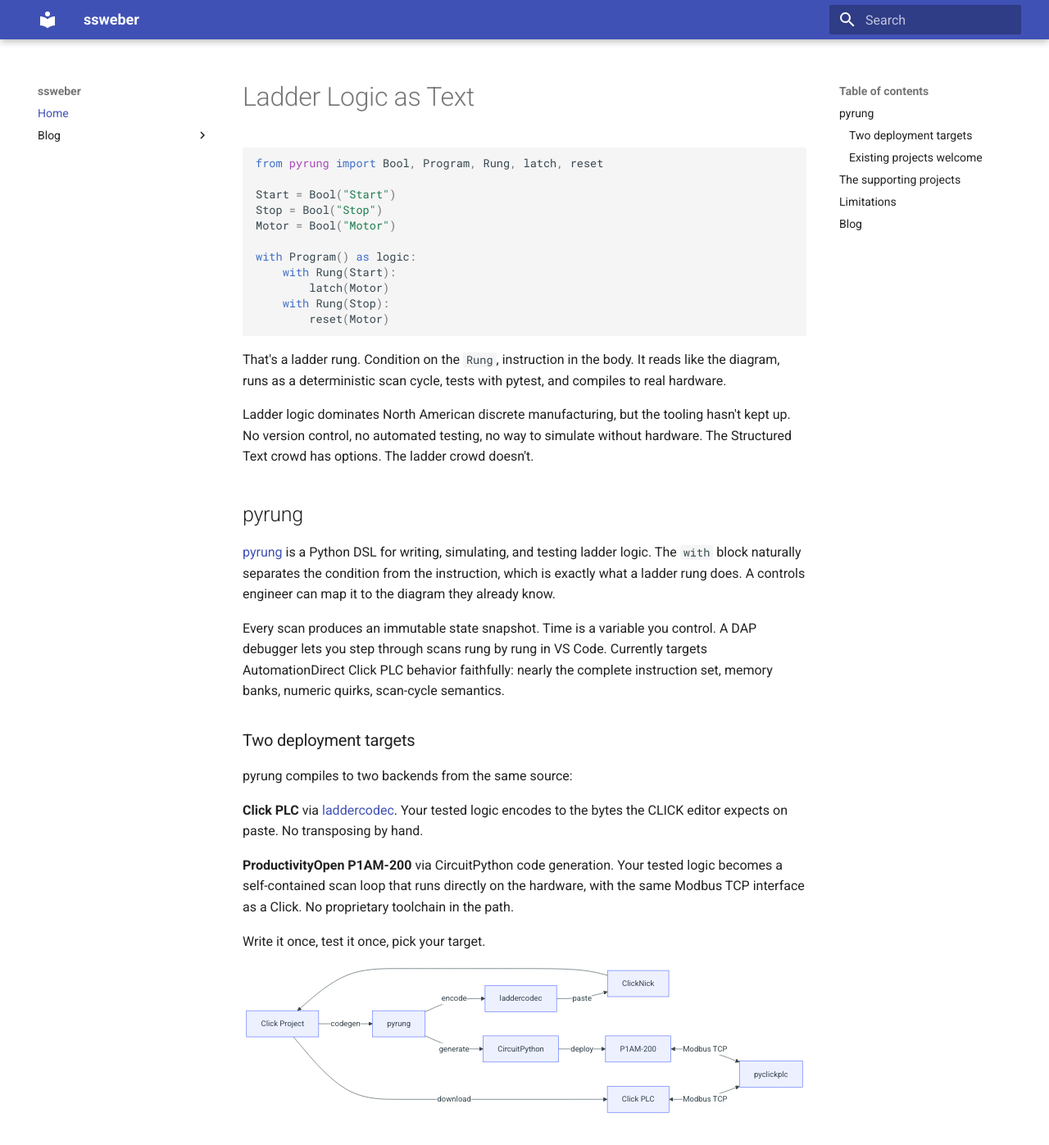
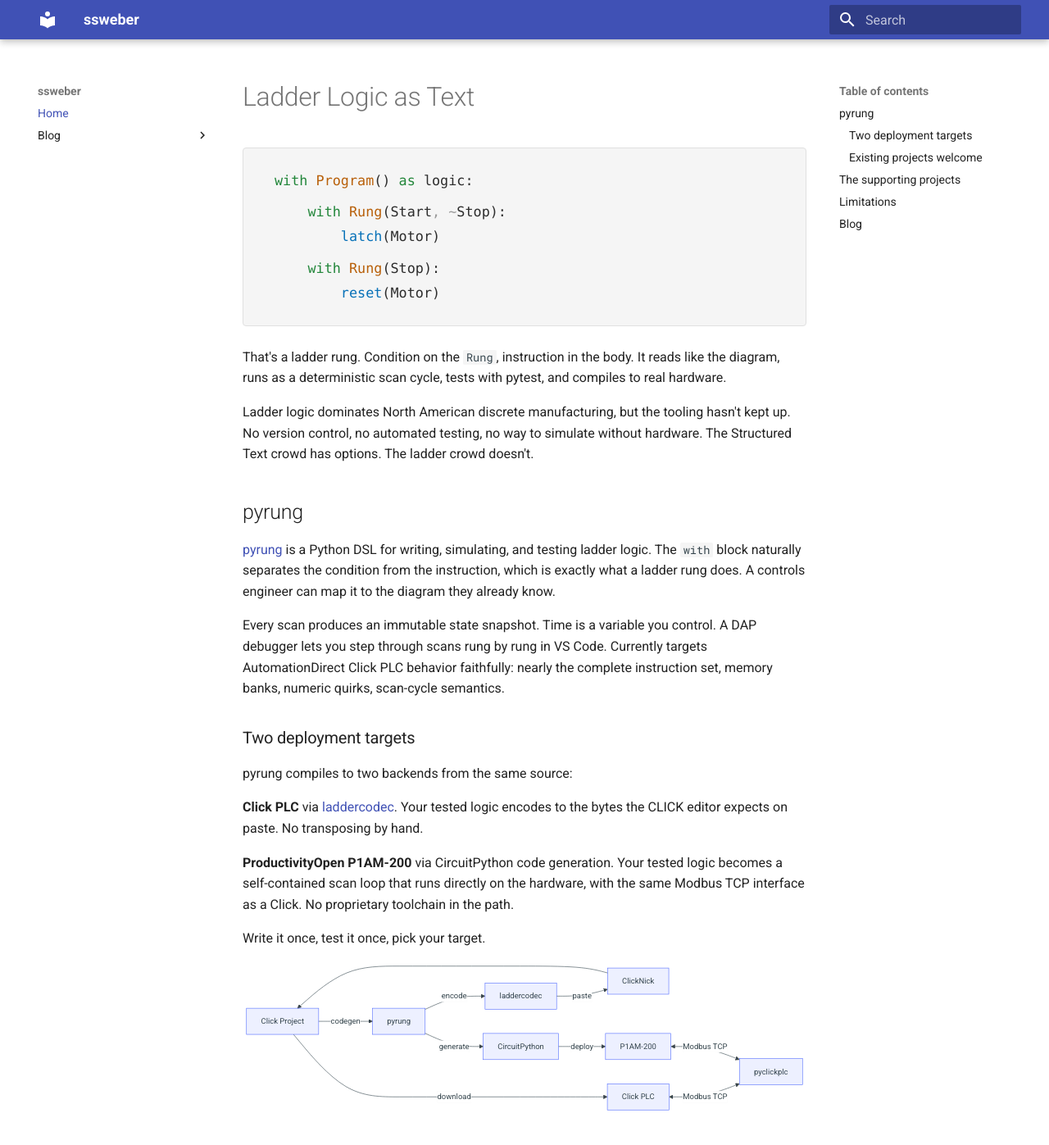
Before and after one commit to ssweber/ssweber.github.io, an MkDocs documentation site: the page built from docs/index.md, in a window 1280 px wide and 1400 px high. Shown: the top 1397 px of the window at 82% size. Built offline with MkDocs 1.6.1 and Material for MkDocs 9.7.7, drawn with Linux system fonts in a browser that asks for light colours; part of the change alters nothing that is shown.

Commit message:
Enhance ladder logic display with styles and scripts
Added styling and JavaScript functionality to enhance ladder logic representation.

````diff
--- a/docs/index.md
+++ b/docs/index.md
@@ -1,18 +1,149 @@
 # Ladder Logic as Text
 
-```python
-from pyrung import Bool, Program, Rung, latch, reset
+<style>
+.pl-block {
+  --pl-bg: #f5f5f5;
+  --pl-border: #e0e0e0;
+  --pl-text: #2d2d2d;
+  --pl-kw: #22863a;
+  --pl-cls: #b8600a;
+  --pl-fn: #0771b8;
+  --pl-op: #999;
+  --pl-lit: #8250df;
+  --pl-green: #22863a;
+  --pl-green-dim: #a8ddb5;
+  --pl-amber: #b8600a;
+  --pl-muted: #999;
 
-Start = Bool("Start")
-Stop = Bool("Stop")
-Motor = Bool("Motor")
+  background: var(--pl-bg);
+  border: 1px solid var(--pl-border);
+  border-radius: 4px;
+  padding: 1.2rem 1.4rem;
+  font-family: ui-monospace, 'Cascadia Code', 'JetBrains Mono', 'Fira Code', Consolas, monospace;
+  font-size: 0.84rem;
+  line-height: 1.8;
+  color: var(--pl-text);
+  max-width: 700px;
+  margin: 1.5em 0;
+}
 
-with Program() as logic:
-    with Rung(Start):
-        latch(Motor)
-    with Rung(Stop):
-        reset(Motor)
-```
+.pl-block div {
+  white-space: pre;
+  padding: 0 0.4rem;
+  border-left: 2px solid transparent;
+  transition: border-color 0.4s, opacity 0.4s;
+}
+.pl-block .pl-blank { min-height: 0.5em; }
+.pl-block .pl-anno {
+  font-size: 0.7rem;
+  opacity: 0;
+  transition: opacity 0.4s;
+  margin-left: 1.2rem;
+}
+
+.pl-kw  { color: var(--pl-kw); }
+.pl-cls { color: var(--pl-cls); }
+.pl-fn  { color: var(--pl-fn); }
+.pl-op  { color: var(--pl-op); }
+.pl-lit { color: var(--pl-lit); }
+
+/* Dark: system preference */
+@media (prefers-color-scheme: dark) {
+  .pl-block {
+    --pl-bg: #0d1110;
+    --pl-border: #1e2a22;
+    --pl-text: #c8d4cc;
+    --pl-kw: #39ff8a;
+    --pl-cls: #ffb830;
+    --pl-fn: #6ae9ff;
+    --pl-op: #5a6b60;
+    --pl-lit: #c792ea;
+    --pl-green: #39ff8a;
+    --pl-green-dim: #1a6638;
+    --pl-amber: #ffb830;
+    --pl-muted: #5a6b60;
+  }
+}
+
+/* Dark: Material for MkDocs slate toggle */
+[data-md-color-scheme="slate"] .pl-block {
+  --pl-bg: #0d1110;
+  --pl-border: #1e2a22;
+  --pl-text: #c8d4cc;
+  --pl-kw: #39ff8a;
+  --pl-cls: #ffb830;
+  --pl-fn: #6ae9ff;
+  --pl-op: #5a6b60;
+  --pl-lit: #c792ea;
+  --pl-green: #39ff8a;
+  --pl-green-dim: #1a6638;
+  --pl-amber: #ffb830;
+  --pl-muted: #5a6b60;
+}
+</style>
+
+<div class="pl-block">
+<div><span class="pl-kw">with</span> <span class="pl-cls">Program</span>() <span class="pl-kw">as</span> logic:</div>
+<div class="pl-blank"></div>
+<div id="r1c">    <span class="pl-kw">with</span> <span class="pl-cls">Rung</span>(Start<span class="pl-op">,</span> <span class="pl-op">~</span>Stop):<span class="pl-anno" id="a1c">True</span></div>
+<div id="r1b">        <span class="pl-fn">latch</span>(Motor)<span class="pl-anno" id="a1b">Motor ← True</span></div>
+<div class="pl-blank"></div>
+<div id="r2c">    <span class="pl-kw">with</span> <span class="pl-cls">Rung</span>(Stop):<span class="pl-anno" id="a2c">False</span></div>
+<div id="r2b">        <span class="pl-fn">reset</span>(Motor)<span class="pl-anno" id="a2b">skipped</span></div>
+</div>
+
+<script>
+(function() {
+  var rungs = [
+    { cond: 'r1c', body: 'r1b', ac: 'a1c', ab: 'a1b', pass: true },
+    { cond: 'r2c', body: 'r2b', ac: 'a2c', ab: 'a2b', pass: false }
+  ];
+  var idx = -1;
+  var s = getComputedStyle(document.querySelector('.pl-block'));
+
+  function clear(r) {
+    document.getElementById(r.cond).style.borderLeftColor = 'transparent';
+    document.getElementById(r.body).style.borderLeftColor = 'transparent';
+    document.getElementById(r.body).style.opacity = '1';
+    document.getElementById(r.ac).style.opacity = '0';
+    document.getElementById(r.ab).style.opacity = '0';
+  }
+
+  function show(r, done) {
+    var s = getComputedStyle(document.querySelector('.pl-block'));
+    var green = s.getPropertyValue('--pl-green').trim();
+    var greenDim = s.getPropertyValue('--pl-green-dim').trim();
+    var amber = s.getPropertyValue('--pl-amber').trim();
+    var muted = s.getPropertyValue('--pl-muted').trim();
+
+    document.getElementById(r.cond).style.borderLeftColor = r.pass ? green : amber;
+    document.getElementById(r.ac).style.color = r.pass ? green : amber;
+    document.getElementById(r.ab).style.color = r.pass ? green : muted;
+    if (!r.pass) document.getElementById(r.ab).style.fontStyle = 'italic';
+    setTimeout(function() {
+      document.getElementById(r.ac).style.opacity = '1';
+      setTimeout(function() {
+        document.getElementById(r.body).style.borderLeftColor = r.pass ? greenDim : 'transparent';
+        if (!r.pass) document.getElementById(r.body).style.opacity = '0.25';
+        document.getElementById(r.ab).style.opacity = '1';
+        setTimeout(done, 1200);
+      }, 600);
+    }, 400);
+  }
+
+  function step() {
+    if (idx >= 0) clear(rungs[idx]);
+    if (++idx >= rungs.length) {
+      idx = -1;
+      setTimeout(step, 1400);
+      return;
+    }
+    show(rungs[idx], function() { setTimeout(step, 200); });
+  }
+
+  setTimeout(step, 1200);
+})();
+</script>
 
 That's a ladder rung. Condition on the `Rung`, instruction in the body. It reads like the diagram, runs as a deterministic scan cycle, tests with pytest, and compiles to real hardware.
 
````
